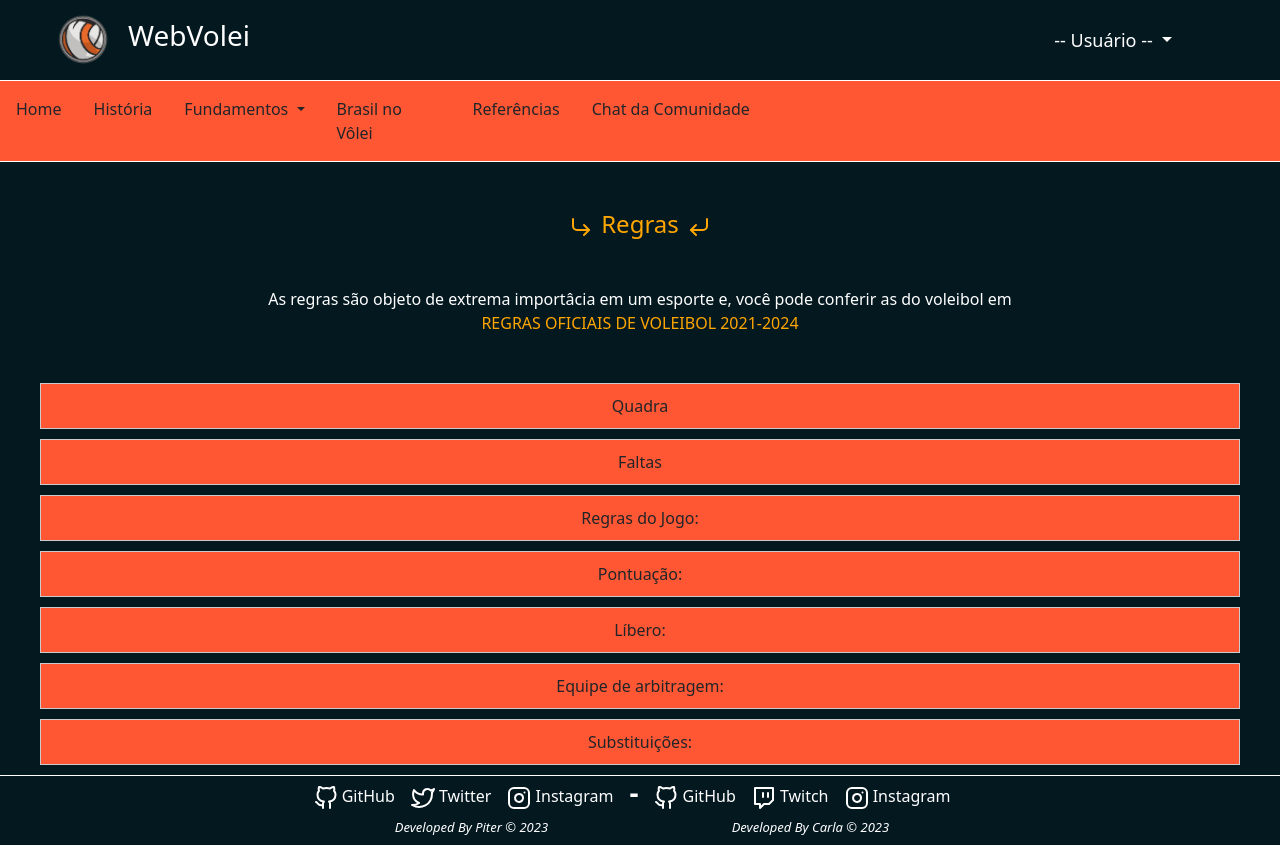
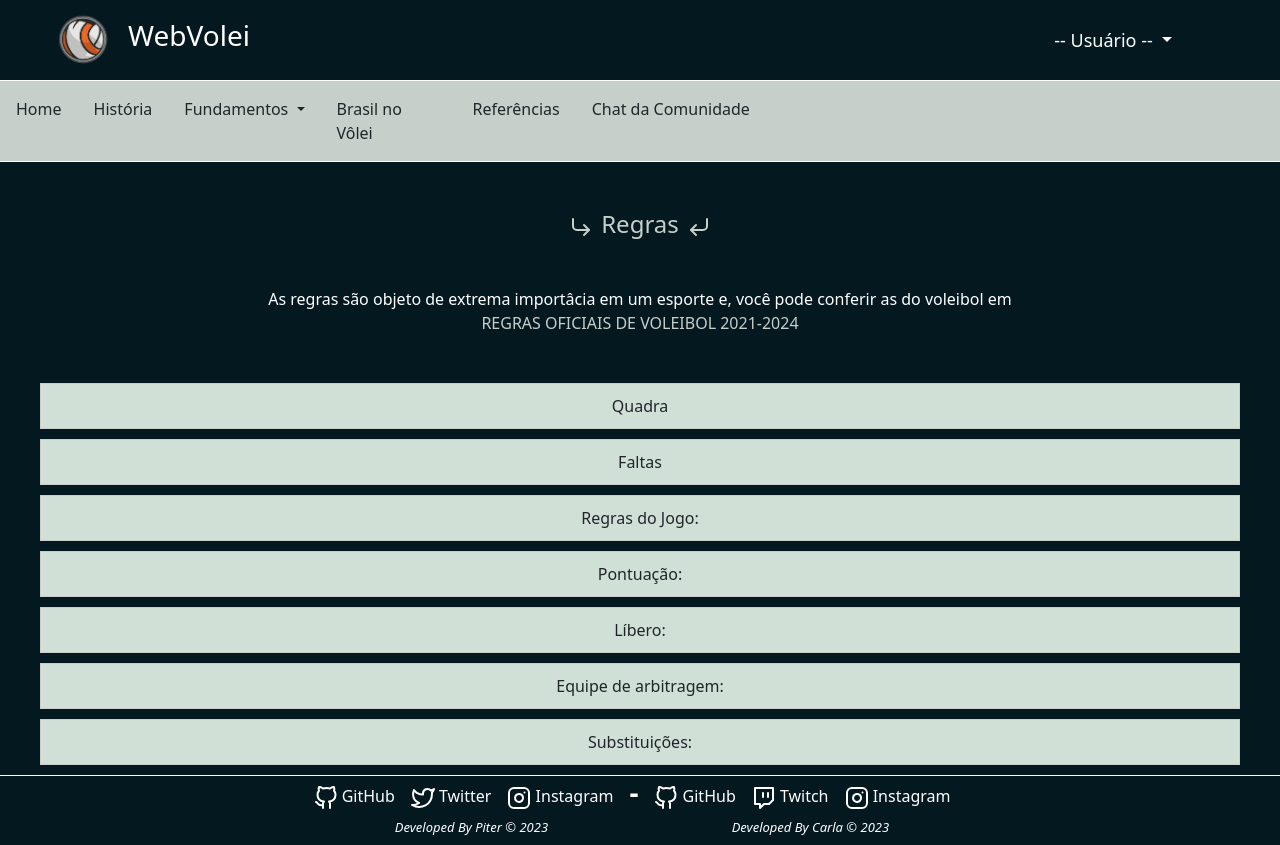
Before and after one commit to IceyPiter/testeBDPython, a Django app: page /openRegras/ in a window 1280 px wide. Run offline with Django 4.2, Linux system fonts and the light colour scheme.

Commit message:
Add files via upload

```diff
--- a/Tcc/Entrada/static/css/css-Regras.css
+++ b/Tcc/Entrada/static/css/css-Regras.css
@@ -35,7 +35,7 @@
 .linha{
     border-top: 1px solid white;
     border-bottom: 1px solid white;
-    background-color: #ff5733;
+    background-color: #c6cfca;
     padding: 0px 0px 0px 0px;
 }
 
@@ -65,7 +65,7 @@
 }
 
 #spanOrange{
-    color:rgb(255, 166, 0);
+    color:#c6cfca;
 }
 
 .container {
@@ -112,7 +112,7 @@
     border: 1px solid #ccc;
     padding: 10px;
     margin-bottom: 10px;
-    background-color: #ff5733;
+    background-color: #d1e0d7;
 }
 
 .rule-content {
--- a/Tcc/Entrada/static/js/script.js
+++ b/Tcc/Entrada/static/js/script.js
@@ -31,12 +31,14 @@
 
 document.getElementById("textosMensage").addEventListener("click", function (event) {
     // Pega o ID do elemento que foi clicado
-    var elementoClicadoID = event.target.name;
+    var elementoClicadoUser = event.target.name;
+    var elementoClicadoID = event.target.id
 
     // Verifique se o elemento clicado tem um ID (evita erros se não tiver)
-    if (elementoClicadoID) {
+    if (elementoClicadoUser) {
         // Exibe o ID e o conteúdo em outro espaço (por exemplo, em um div)
         document.getElementById("responde").innerHTML = "Respondendo: "
-        document.getElementById("nome").innerHTML = " " + elementoClicadoID
+        document.getElementById("nome").innerHTML = "" + elementoClicadoUser
+        document.getElementById("idresponse").value = "" + elementoClicadoID
     }
 });
```
